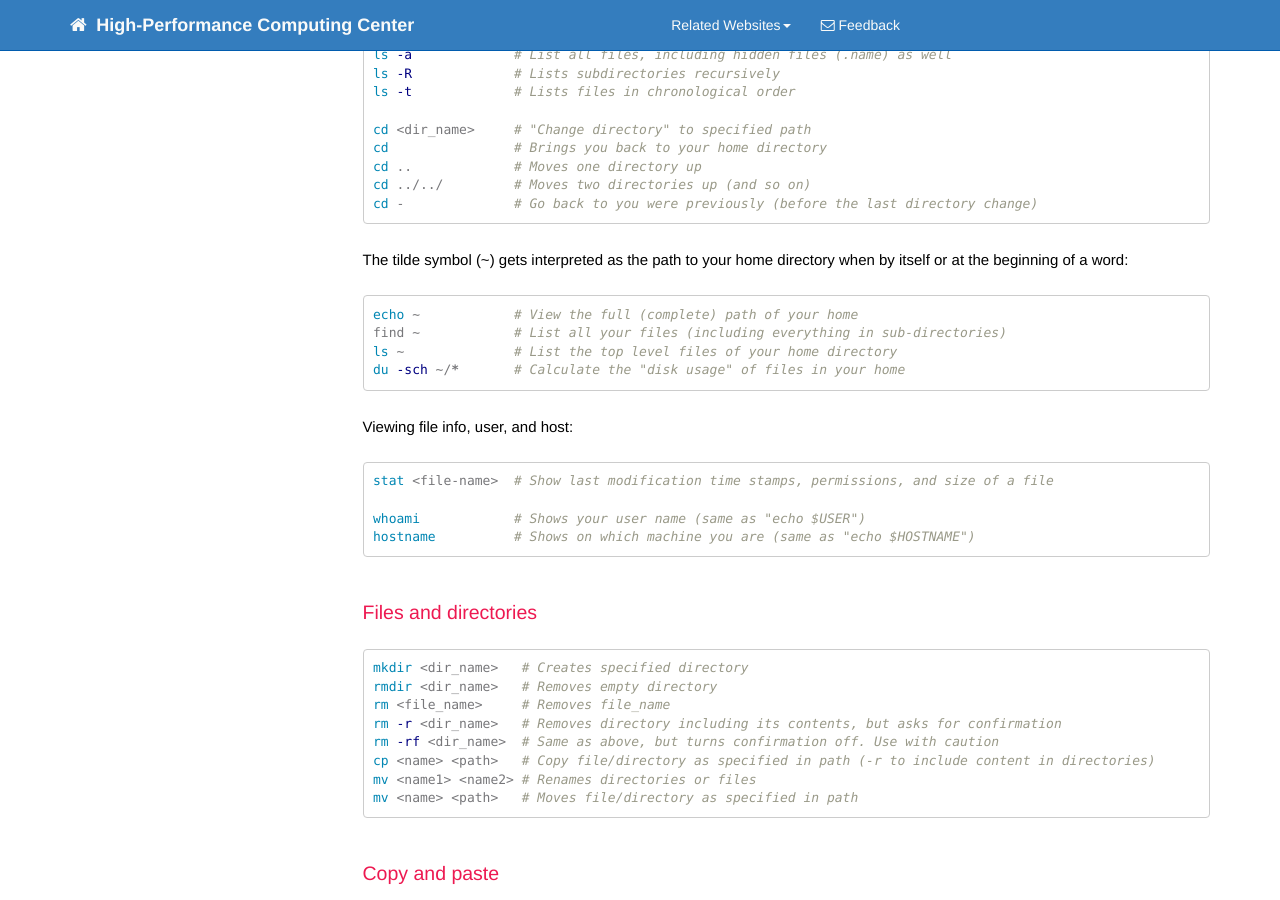
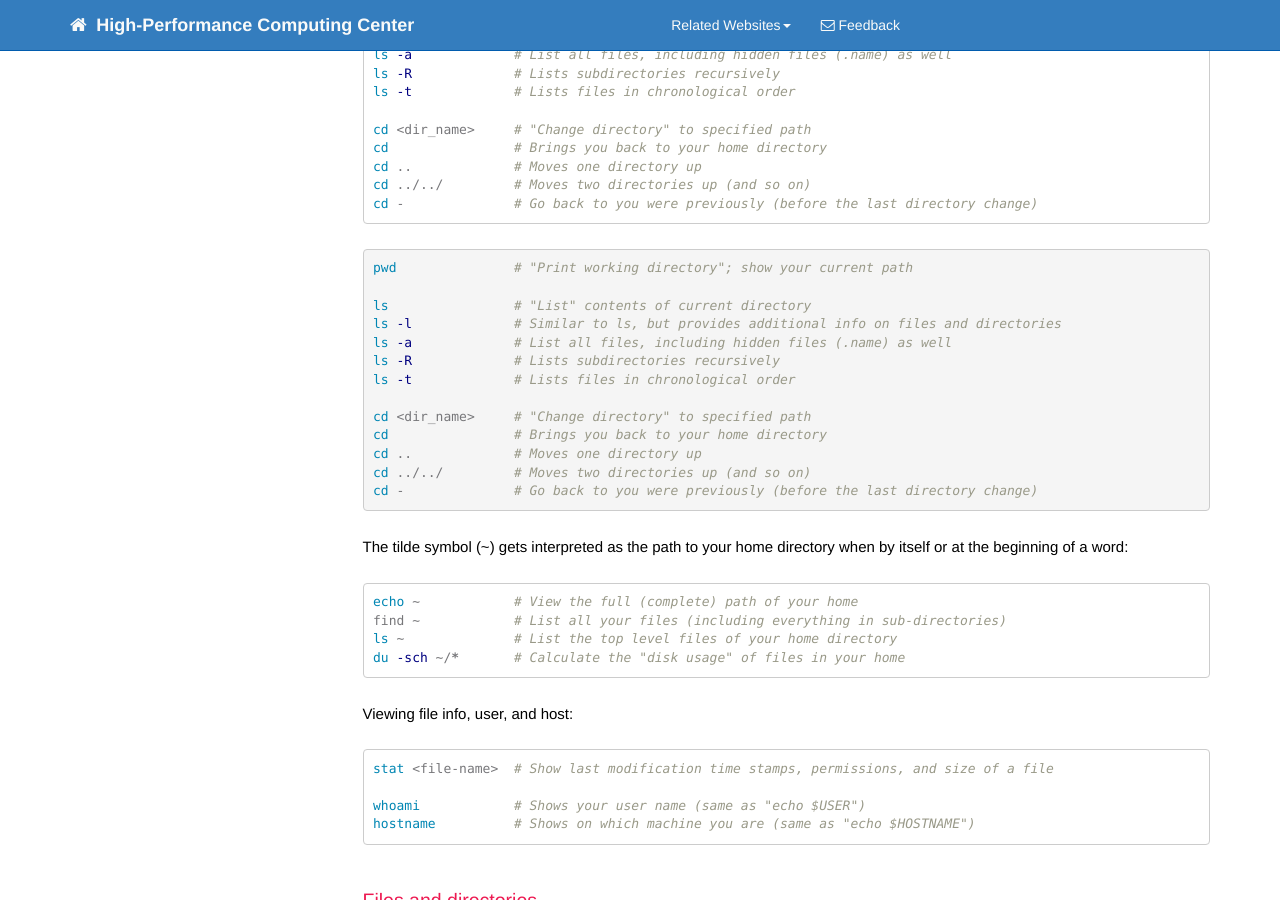
Before and after one commit to tgirke/rcf, a Jekyll site: the page built from pages/manuals/manuals_linux-basics_cmdline-basics.md, in a window 1280 px wide and 900 px high, scrolled down 803 px. Built offline with Jekyll 4.4.1, drawn with Linux system fonts in a browser that asks for light colours; nearby versions of some CDN libraries; comment, search, counter and statistics services are not loaded.

Commit message:
content edits

````diff
--- a/pages/manuals/manuals_linux-basics_cmdline-basics.md
+++ b/pages/manuals/manuals_linux-basics_cmdline-basics.md
@@ -32,6 +32,22 @@ cd ..             # Moves one directory up
 cd ../../         # Moves two directories up (and so on)
 cd -              # Go back to you were previously (before the last directory change)
 ```
+
+{% highlight sh %}
+pwd               # "Print working directory"; show your current path
+
+ls                # "List" contents of current directory
+ls -l             # Similar to ls, but provides additional info on files and directories
+ls -a             # List all files, including hidden files (.name) as well
+ls -R             # Lists subdirectories recursively
+ls -t             # Lists files in chronological order
+
+cd <dir_name>     # "Change directory" to specified path
+cd                # Brings you back to your home directory
+cd ..             # Moves one directory up
+cd ../../         # Moves two directories up (and so on)
+cd -              # Go back to you were previously (before the last directory change)
+{% endhighlight %}
 
 The tilde symbol (~) gets interpreted as the path to your home directory when
 by itself or at the beginning of a word:
````
